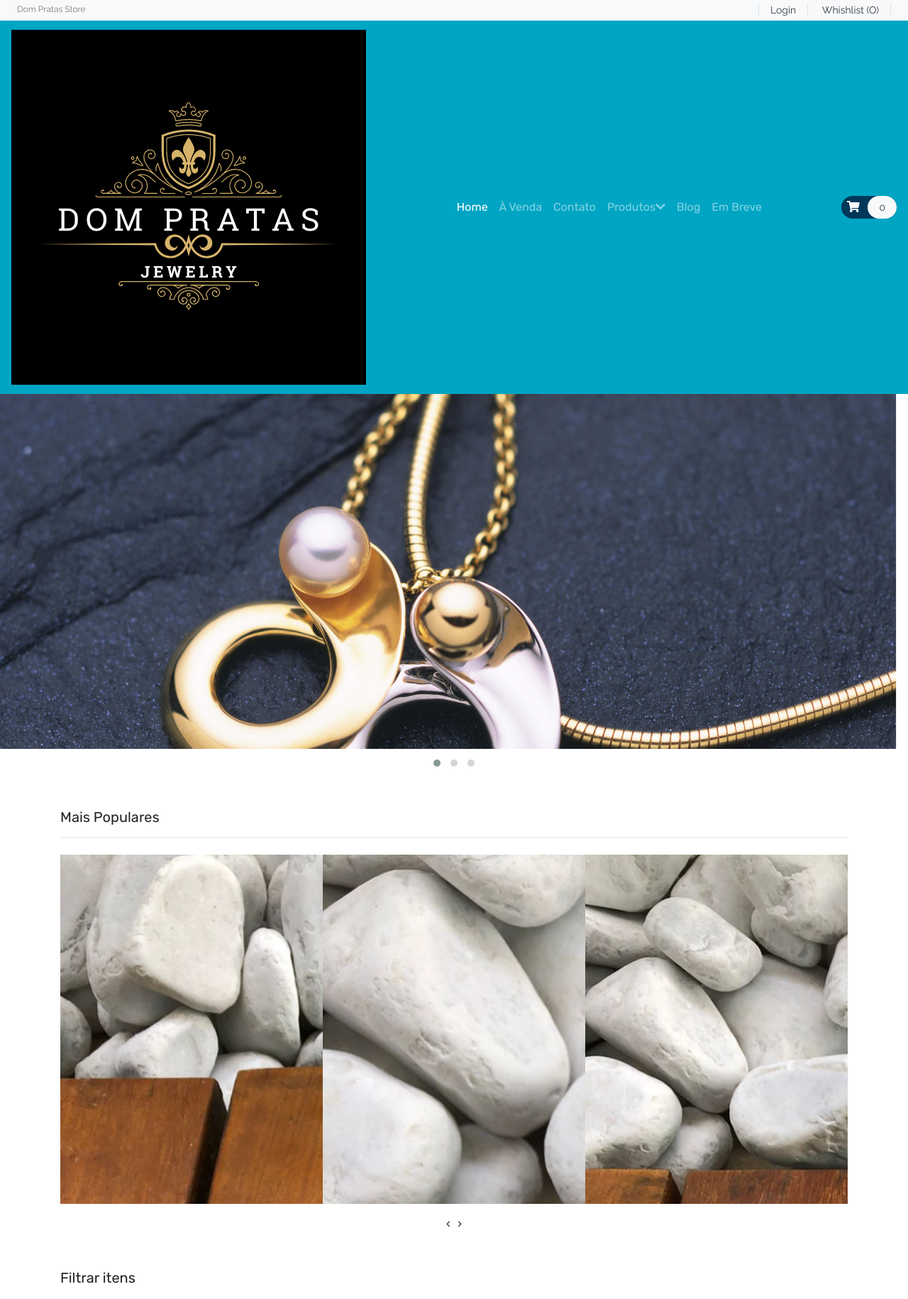
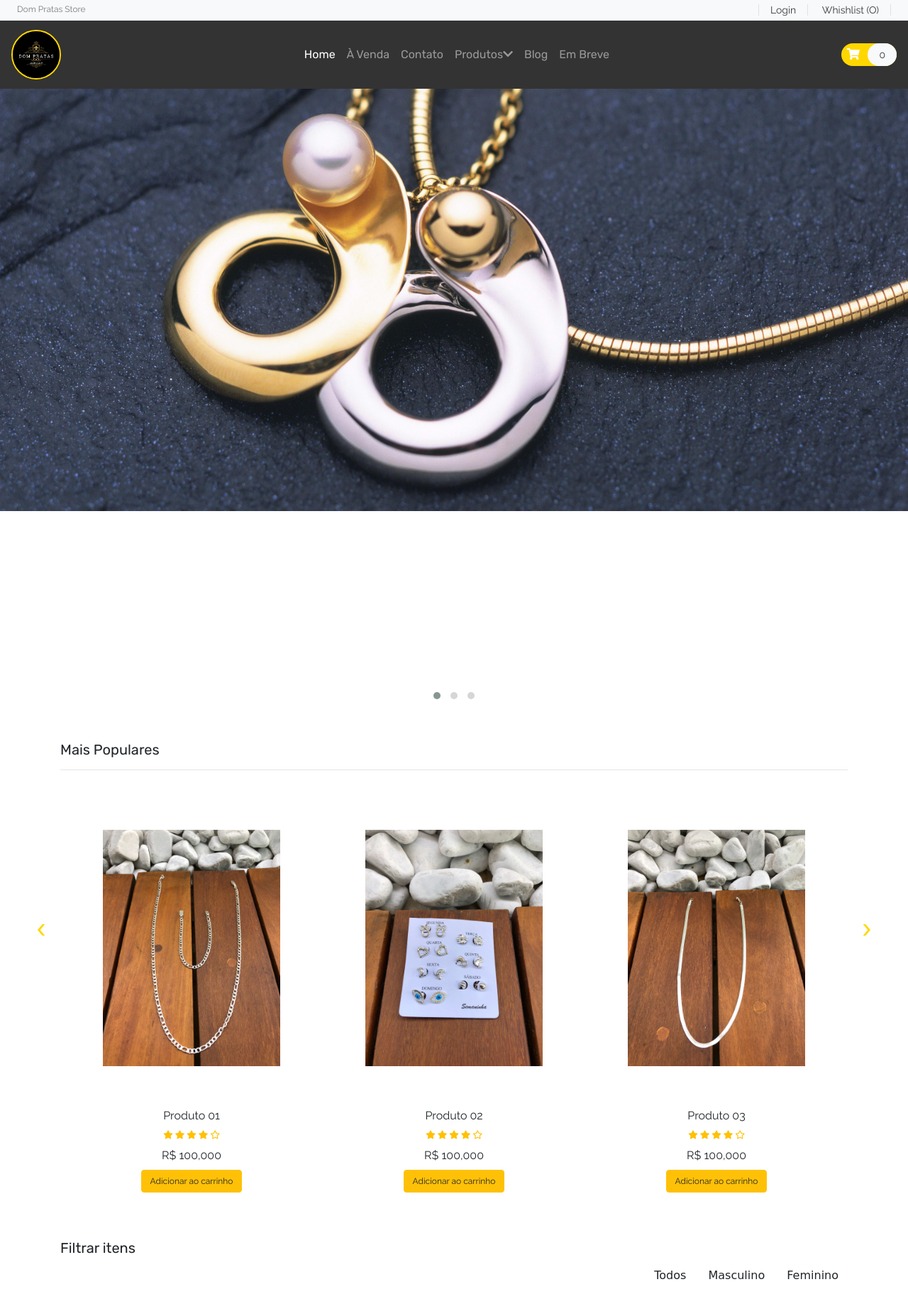
Before and after one commit to LPHBackspace/Dom-Pratas, a PHP site: page / in a window 1280 px wide. Shown: the top 1830 px of the page at 71% size. Run offline with PHP 8.4, Linux system fonts and the light colour scheme; some libraries are stand-ins or nearby versions; some web fonts are replaced.

Commit message:
Add files via upload

```diff
--- /dev/null
+++ b/Dompratas/sass/_logo.scss
@@ -0,0 +1,17 @@
+/* Estilo logo */
+#header{
+    position: fixed;
+    z-index: 10;
+    width: 100%;
+}
+.navbar{
+    position: fixed;
+    z-index: 5;
+    width: 100%;
+}
+.navbar-brand img{
+    width: 70px;
+    height: 70px;
+    border-radius: 50%;
+    border: 2px solid gold;
+}
--- /dev/null
+++ b/Dompratas/sass/_social-icons.scss
@@ -0,0 +1,28 @@
+/* Redes Sociais */
+.social a{
+    font-size: 4.5rem;
+    padding: 3rem;
+}
+.fa-facebook{
+    color: #3b5998;
+}
+.fa-twitter{
+    color: #00aced;
+}
+.fa-google-plus-g{
+    color: #dd4b39;
+}
+.fa-instagram{
+    color: #517fa4;
+}
+.fa-youtube{
+    color: #bb0000;
+}
+
+.fa-facebook:hover,
+.fa-twitter:hover,
+.fa-google-plus-g:hover,
+.fa-instagram:hover,
+.fa-youtube:hover{
+    color: #d5d5d5;
+}
--- /dev/null
+++ b/Dompratas/sass/_top-sale.scss
@@ -0,0 +1,38 @@
+/* Mais vendidos */
+
+#top-sale {
+    .owl-carousel .item .product a{
+        overflow: hidden;
+
+    }
+    .owl-carousel .item .product img{
+        transition: transform .5 ease;
+        padding: 60px;
+    }
+    .owl-carousel .item .product img:hover{
+        transform: scale(1.1);
+    }
+    .owl-carousel .owl-nav button{
+        position: absolute;
+        top: 30%;
+        outline: none;
+    }
+    .owl-carousel .owl-nav button.owl-prev{
+        left: 0;
+    }
+    .owl-carousel .owl-nav button.owl-prev span,
+    .owl-carousel .owl-nav button.owl-next span{
+        font-size: 35px;
+        color: $color-primary;
+        padding: 0.1rem;
+    }
+    .owl-carousel .owl-nav button.owl-prev span{
+        margin-left: -4rem;
+    }
+    .owl-carousel .owl-nav button.owl-next{
+        right: 0;
+    }
+    .owl-carousel .owl-nav button.owl-next span{
+        margin-right: -4rem;
+    }
+}
--- a/Dompratas/sass/_variables.scss
+++ b/Dompratas/sass/_variables.scss
@@ -1,6 +1,6 @@
 $font-baloo:"Baloo Thambi 2", cursive;
 $font-raleway:"Raleway", cursive;
 $font-rubik:"Rubik", cursive;
-$color-primary: #003859;
-$color-second: #00a5c4;
+$color-primary: gold;
+$color-second: #333;
 $color-yellow: #ffd289;
--- a/Dompratas/sass/style.css
+++ b/Dompratas/sass/style.css
@@ -38,19 +38,19 @@
 
 /* Color Template */
 .color-primary {
-  color: #003859;
+  color: gold;
 }
 
 .color-primary-bg {
-  background: #003859;
+  background: gold;
 }
 
 .color-second {
-  color: #00a5c4;
+  color: #333;
 }
 
 .color-second-bg {
-  background: #00a5c4;
+  background: #333;
 }
 
 .color-yellow {
@@ -60,9 +60,128 @@
 .color-yellow-bg {
   background: #ffd289;
 }
-/* Carrocel */
-.item{
-  width: 1263px;
-  height: 500px;
+
+/* Mais vendidos */
+#top-sale .owl-carousel .item .product a {
+  overflow: hidden;
+}
+
+#top-sale .owl-carousel .item .product img {
+  -webkit-transition: -webkit-transform .5 ease;
+  transition: -webkit-transform .5 ease;
+  transition: transform .5 ease;
+  transition: transform .5 ease, -webkit-transform .5 ease;
+  padding: 60px;
+}
+
+#top-sale .owl-carousel .item .product img:hover {
+  -webkit-transform: scale(1.1);
+          transform: scale(1.1);
+}
+
+#top-sale .owl-carousel .owl-nav button {
+  position: absolute;
+  top: 30%;
+  outline: none;
+}
+
+#top-sale .owl-carousel .owl-nav button.owl-prev {
+  left: 0;
+}
+
+#top-sale .owl-carousel .owl-nav button.owl-prev span,
+#top-sale .owl-carousel .owl-nav button.owl-next span {
+  font-size: 35px;
+  color: gold;
+  padding: 0.1rem;
+}
+
+#top-sale .owl-carousel .owl-nav button.owl-prev span {
+  margin-left: -4rem;
+}
+
+#top-sale .owl-carousel .owl-nav button.owl-next {
+  right: 0;
+}
+
+#top-sale .owl-carousel .owl-nav button.owl-next span {
+  margin-right: -4rem;
+}
+
+/* Filtrador de itens */
+#filter-items .grid .grid-item {
+  margin-right: 1rem;
+  margin-top: 1rem;
+}
+
+/* Estilo logo */
+#header {
+  position: fixed;
+  z-index: 10;
+  width: 100%;
+}
+
+.navbar {
+  position: fixed;
+  z-index: 5;
+  width: 100%;
+}
+
+.navbar-brand img {
+  width: 70px;
+  height: 70px;
+  border-radius: 50%;
+  border: 2px solid gold;
+}
+
+/* Banner de anuncio */
+#banner_adds img {
+  width: 390px;
+  height: 240px;
+  padding: 40px;
+  margin-bottom: 60px;
+}
+
+/* Redes Sociais */
+.social a {
+  font-size: 4.5rem;
+  padding: 3rem;
+}
+
+.fa-facebook {
+  color: #3b5998;
+}
+
+.fa-twitter {
+  color: #00aced;
+}
+
+.fa-google-plus-g {
+  color: #dd4b39;
+}
+
+.fa-instagram {
+  color: #517fa4;
+}
+
+.fa-youtube {
+  color: #bb0000;
+}
+
+.fa-facebook:hover,
+.fa-twitter:hover,
+.fa-google-plus-g:hover,
+.fa-instagram:hover,
+.fa-youtube:hover {
+  color: #d5d5d5;
+}
+
+/* Footer */
+footer {
+  margin-top: 50px;
+}
+
+.copyright span {
+  color: gold;
 }
 /*# sourceMappingURL=style.css.map */
--- a/Dompratas/sass/style.scss
+++ b/Dompratas/sass/style.scss
@@ -4,3 +4,9 @@
 @import'./global';
 @import'./typography';
 @import'./color';
+@import'./top-sale';
+@import'./filter-items';
+@import'./logo';
+@import'./adds';
+@import'./social-icons';
+@import'./footer';
```
Also changed, not shown: 1 other file.
